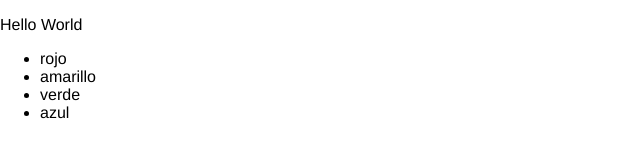
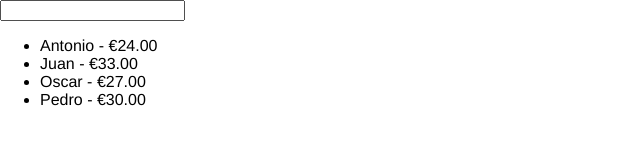
Before and after one commit to oscarvilar/curso-angular-js-net-ninja, a plain HTML site: page index.html in a window 1280 px wide. Shown: the whole page, without its empty margins (0-640 px from the left). Drawn offline with Linux system fonts and the light colour scheme.

Commit message:
AngularJS Tutorial #10 - Filters

```diff
--- a/app/lib/app.js
+++ b/app/lib/app.js
@@ -1,17 +1,37 @@
 var myApp = angular.module('myApp', []);
 myApp.controller('myController', ['$scope',function ($scope) {
 
-    $scope.message = 'Hello World';
-    $scope.colores = ['rojo','amarillo','verde','azul'];
+    $scope.usuarios = [
+        {
+            nombre:'Oscar',
+            apellido: 'Vilar',
+            premio:27
+        },
+        {
+            nombre:'Antonio',
+            apellido: 'Fernandez',
+            premio:24
+        },
+        {
+            nombre:'Pedro',
+            apellido: 'Martinez',
+            premio:30
+        },
+        {
+            nombre:'Juan',
+            apellido: 'Alberto',
+            premio:33
+        },
+    ];
 
 }]);
 
 
 
-myApp.config(function () {
+// myApp.config(function () {
 
-});
+// });
 
-myApp.run(function () {
+// myApp.run(function () {
 
-});
+// });
--- a/index.html
+++ b/index.html
@@ -10,10 +10,11 @@
 
 <body>
   <div ng-controller="myController">
-    <p>{{message}}</p>
-
+    <input type="text" ng-model='search' />
     <ul>
-      <li ng-repeat="color in colores">{{color}}</li>
+      <li ng-repeat="usuario in usuarios | orderBy: 'nombre' | filter:search">
+        {{usuario.nombre}} - {{usuario.premio | currency:'€'}}
+      </li>
     </ul>
 
   </div>
```
